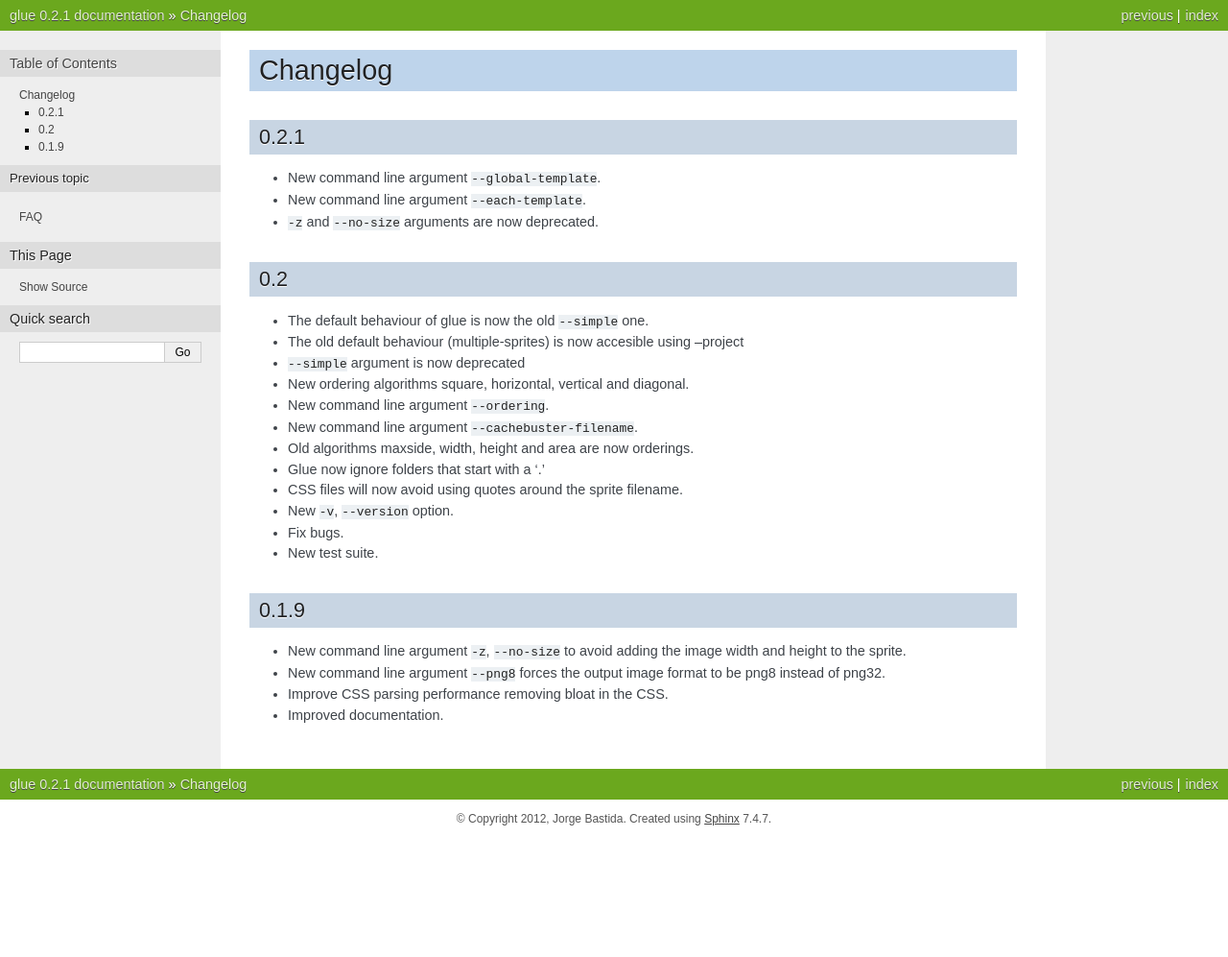
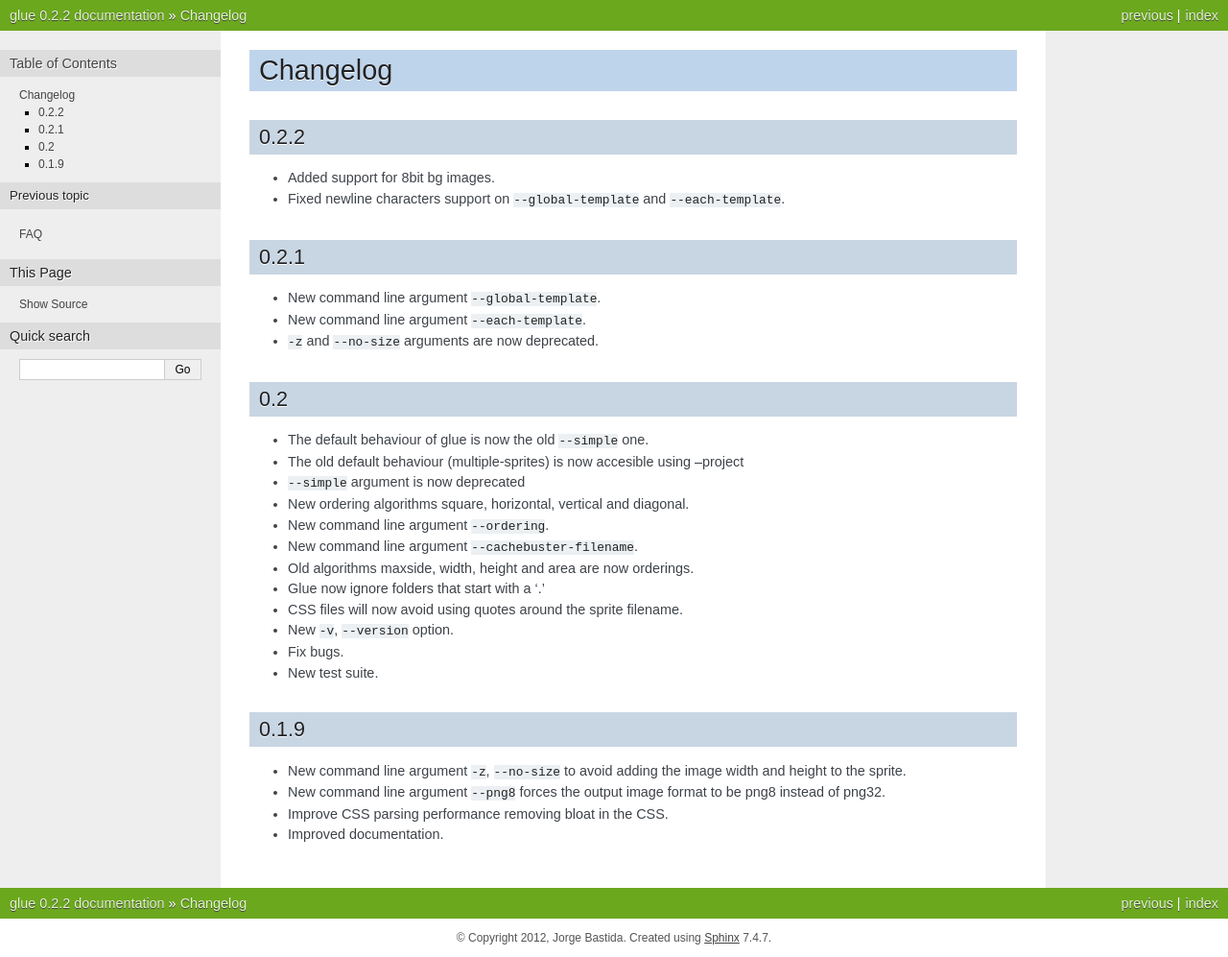
Before and after one commit to jorgebastida/glue, a Sphinx documentation site: the page built from docs/changelog.rst, in a window 1280 px wide. Shown: the whole page at 96% size. Built offline with Sphinx 7.4.7, drawn with Linux system fonts in a browser that asks for light colours; the version number is read from the project's files by our own code; before the commit the page ends 900 px from its top, so only the background shows below that.

Commit message:
Bump 0.2.2

```diff
--- a/docs/changelog.rst
+++ b/docs/changelog.rst
@@ -1,5 +1,10 @@
 Changelog
 =========
+
+0.2.2
+^^^^^^
+* Added support for 8bit bg images.
+* Fixed newline characters support on ``--global-template`` and ``--each-template``.
 
 0.2.1
 ^^^^^^
--- a/setup.py
+++ b/setup.py
@@ -18,7 +18,7 @@ except ImportError:
 
 setup(
     name='glue',
-    version='0.2.1',
+    version='0.2.2',
     url='http://github.com/jorgebastida/glue',
     license='BSD',
     author='Jorge Bastida',
```
